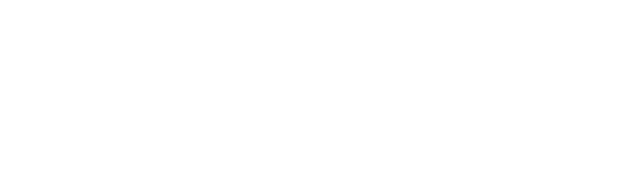
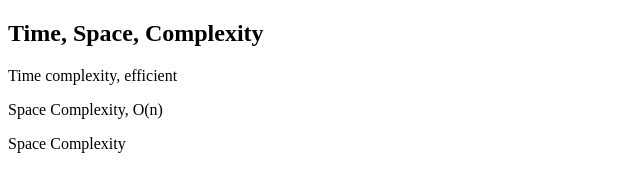
Before and after one commit to acciojob/time-and-space-complexity-Amanraj-0604, a website: page main.html in a window 1280 px wide. Shown: the whole page, without its empty margins (0-640 px from the left). Drawn offline with Linux system fonts and the light colour scheme.

Commit message:
created a submission

```diff
--- a/main.html
+++ b/main.html
@@ -8,6 +8,12 @@
 
 <body>
 	<!-- the entire body must be written by student -->
+	<section>
+		<h1>Time, Space, Complexity</h1>
+		<p>Time complexity, efficient</p>
+		<p>Space Complexity, O(n)</p>
+		<p>Space Complexity</p>
+	</section>
     <script type="text/javascript" src="./script.js">
 </script>
 
```
